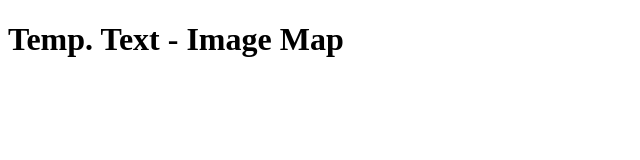
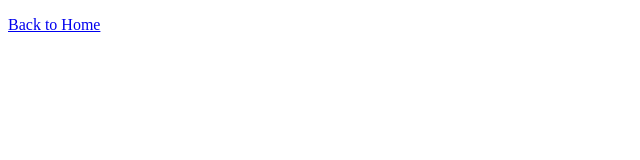
Before and after one commit to spgilm/spgilm.github.io, a plain HTML site: page assignment0.html in a window 1280 px wide. Shown: the whole page, without its empty margins (0-640 px from the left). Drawn offline with Linux system fonts and the light colour scheme.

Commit message:
Added back to Home link on second page

```diff
--- a/assignment0.html
+++ b/assignment0.html
@@ -1,5 +1,8 @@
 <!DOCTYPE html>
-<head></head>
+<html>
+<head><title>In Progress</title></head>
 <body>
-    <h1>Temp. Text - Image Map</h1>
+<p><a href="https://spgilm.github.io">Back to Home</a></p>
+
 </body>
+</html>
```
Also changed, not shown: index.html (+1 -1 lines).
